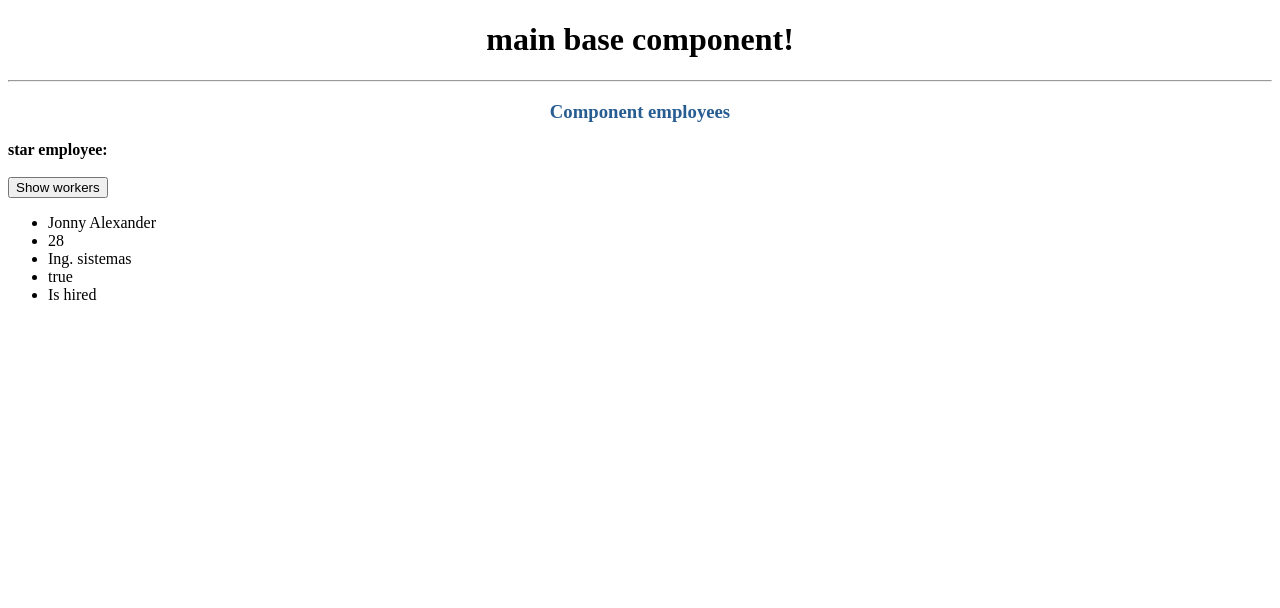
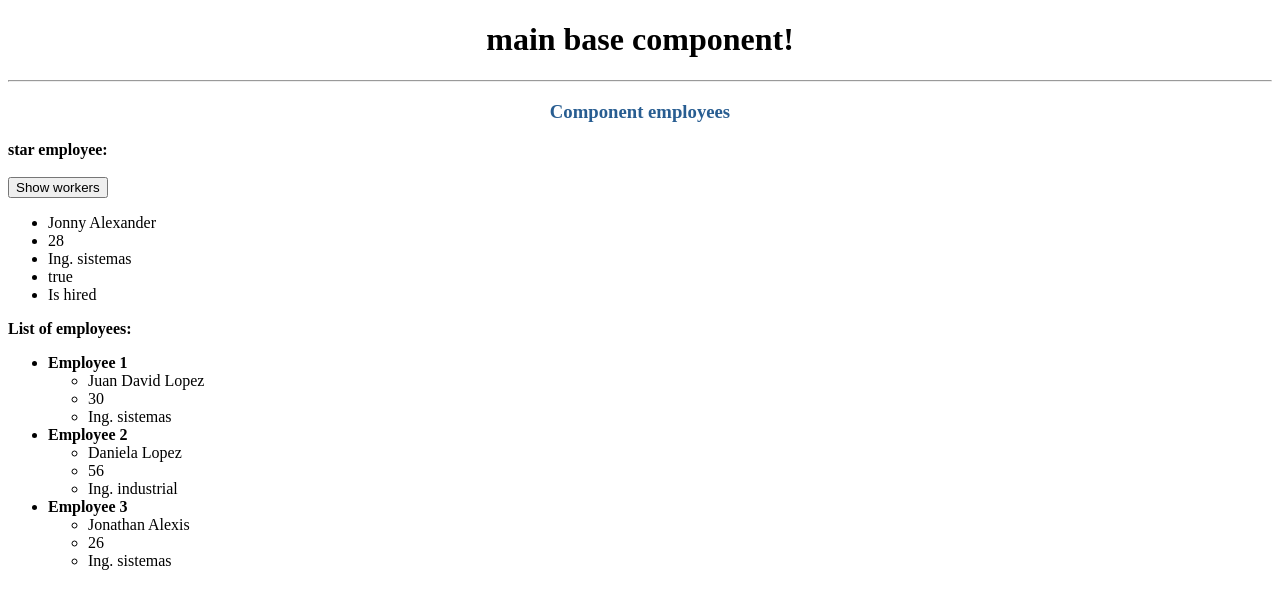
Before and after one commit to jonnyalexbh/introduction-angular6p0, an Angular app: page / in a window 1280 px wide. Shown: the top 608 px of the page. Built offline with nearby package versions, Linux system fonts and the light colour scheme.

Commit message:
NgFor directive

```diff
--- a/src/app/employee/employee.component.html
+++ b/src/app/employee/employee.component.html
@@ -25,3 +25,19 @@
     <li *ngIf="workers[0].salaried == false">Is not hired</li>
   </ul>
 </div>
+
+<div align="left">
+  <strong>List of employees: </strong>
+  <ul>
+    <li *ngFor="let employee of workers; let i = index">
+      <strong>Employee {{ i+1 }}</strong>
+      <ul>
+        <li>{{ employee.name }}</li>
+        <li>{{ employee.age }}</li>
+        <li>{{ employee.position }}</li>
+        <li *ngIf="employee.hired == true">Is hired</li>
+        <li *ngIf="employee.hired == false">Is not hired</li>
+      </ul>
+    </li>
+  </ul>
+</div>
```
